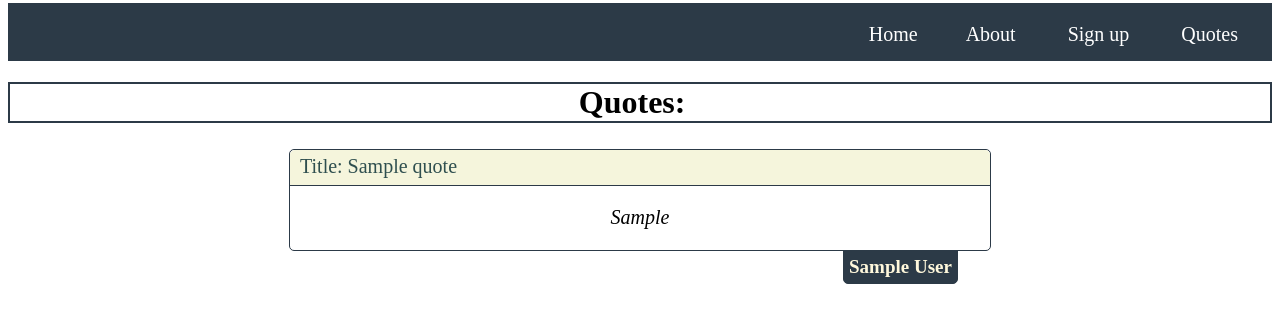
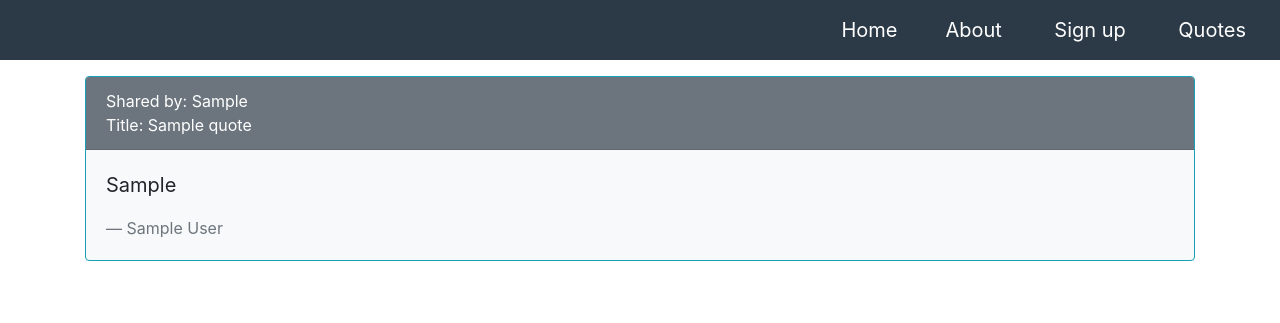
Before and after one commit to IamOmaR22/Blog-Site, a Django app: page /quotes/ in a window 1280 px wide. Shown: the top 323 px of the page. Run offline with Django 3.2, Linux system fonts and the light colour scheme; tables that the repository leaves empty hold one stand-in row (values such as "Sample post"); some libraries are stand-ins or nearby versions.

Commit message:
Login Validation Control and Working with Quotesform

```diff
--- a/quotes/models.py
+++ b/quotes/models.py
@@ -1,4 +1,5 @@
 from django.db import models
+from django.contrib.auth.models import User
 
 # class QuoteCategory(models.Model):
 #     title=models.CharField(max_length=50)
@@ -10,6 +11,7 @@ class Quote(models.Model):
     quote=models.TextField(max_length=200)
     author=models.CharField(max_length=50)
     title =models.CharField(max_length=50, null=True) # Must be null
+    owner = models.CharField(max_length=50,null=True)
 
 
     # quote_category=models.ForeignKey(
--- a/quotesform/views.py
+++ b/quotesform/views.py
@@ -11,12 +11,13 @@ from django.views.generic import TemplateView
 # How to insert data into a database from an HTML form in Django
 def quotesformview(request):
     if request.method == 'POST':
-        if request.POST.get('title') and request.POST.get('person') and request.POST.get('quote'):
+        if request.POST.get('title') and request.POST.get('person') and request.POST.get('quote') and request.POST.get('owner'):
             quote = Quote()
             #quote_cate = QuoteCategory()
             quote.title = request.POST.get('title')
             quote.author = request.POST.get('person')
             quote.quote = request.POST.get('quote')
+            quote.owner = request.POST.get('owner')
             quote.save()
             #quote_cate.save()
             return redirect('quotes')
--- a/templates/login.html
+++ b/templates/login.html
@@ -14,8 +14,8 @@
             {% csrf_token %}
             <h2 id="log">Login Here</h2>
           <label>Username</label>  <input type="text" name="username" placeholder="Enter username" > <br><br>
-            <label>Password:</label> <input type="password" name="password" placeholder="*****"><br><br>
-            <a href="#" id="forget">Forget password</a><br> <br>
+            <label>Password:</label> <input type="password" name="password" placeholder="***"><br><br>
+            <p>{{ error }}</p>
             <input type="submit" value="Log in" name="submit" id="signin" >
         </form>
 
--- a/templates/quotes.html
+++ b/templates/quotes.html
@@ -6,16 +6,25 @@
     {%block title%}quotes{%endblock%}
 {%block csslink%}
 <link href="{% static '..\static\cssfile\quotes.css' %}" rel="stylesheet" type="text/css">
+<link rel="stylesheet" href="https://stackpath.bootstrapcdn.com/bootstrap/4.3.1/css/bootstrap.min.css" integrity="sha384-ggOyR0iXCbMQv3Xipma34MD+dH/1fQ784/j6cY/iJTQUOhcWr7x9JvoRxT2MZw1T" crossorigin="anonymous">
+
 {%endblock%}
 
 {%block body%}
-     <h1 class="q">Quotes:</h1>
+{% for Quote in object_list %}
+<div class="container">
+<div class="card border-info bg-light" >
+  <div class="card-header text-white bg-secondary" id="title">Shared by: {{ Quote.owner }} <br>
+    Title: {{ Quote.title }}
+  </div>
+  <div class="card-body">
+    <blockquote class="blockquote mb-0 ">
+      <p> {{ Quote.quote }} </p>
+      <footer class="blockquote-footer">{{ Quote.author }}  <cite title="Source Title"></cite></footer>
+    </blockquote>
+  </div>
+</div>
 <br>
-        {% for Quote in object_list %}
-        <div class="quotes">
-        <div class="title"> Title: {{ Quote.title }}</div>
-        <p>{{ Quote.quote }}</p>
-        <div class="author">{{ Quote.author }}</div>
-        {% endfor %}
-        </div>
+    </div>
+{% endfor %}
 {%endblock%}
--- a/templates/quotesform.html
+++ b/templates/quotesform.html
@@ -17,8 +17,10 @@
         <textarea type="text" name="quote" id="quote"
                   cols="26" rows="5" placeholder="Enter your quote"></textarea>
         <br><br>
-        <label>Name: </label><input type="text" name='person' placeholder="Enter your name:"><br><br>
+
         <label>Title: </label><input type="text" name="title" placeholder="quote's title"><br><br>
+        <label>Author: </label><input type="text" name='person' placeholder="Enter author name:"><br><br>
+        <label>Name: </label><input type="text" name='owner' placeholder="Enter  your name: "><br><br>
         <button type="submit" name='submit' value="Post" id='publish'>Post</button>
         <ul class="viewquote">
             <li><a href="{% url 'quotes' %}" >View</a></li>
```
Also changed, not shown: login/forms.py (+9 -6 lines), login/views.py (+19 -13 lines).
